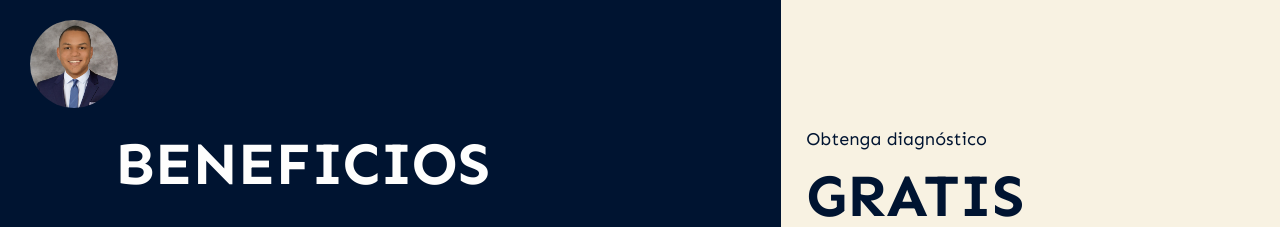
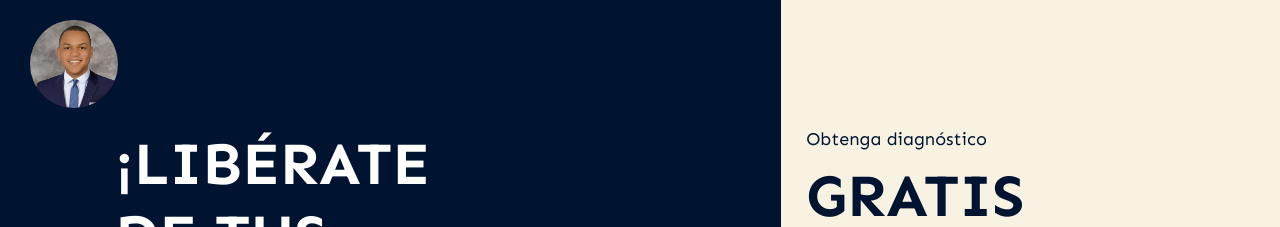
Before and after one commit to Darwin12jj/Alexander_Sierra_page, a plain HTML site: page index.html in a window 1280 px wide. Shown: the top 227 px of the page. Drawn offline with nearby package versions, Linux system fonts and the light colour scheme; files whose address does not match are found by name.

Commit message:
No sé que decir.

```diff
--- a/index.html
+++ b/index.html
@@ -53,7 +53,7 @@
                   <div class="row col-md-6">
                     <div class="col-md-9">
                       <div class="banner_taital_main d-flex flex-column">
-                        <h1 class="banner_taital">Beneficios</h1>
+                        <h1 class="banner_taital">¡Libérate de tus comparendos de tránsito 2000-2017!</h1>
                         <ol class="list-group">
                           <li class="group-item">
                             <p>
```
